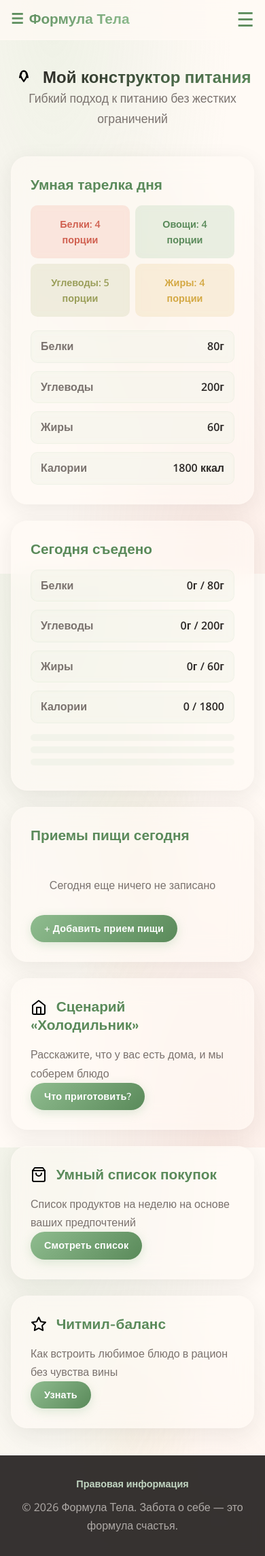
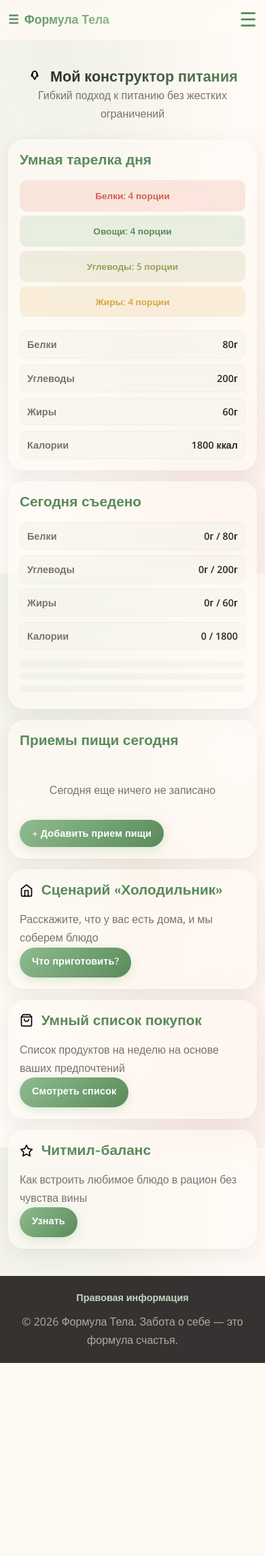
Before and after one commit to maxxmoto/formula-tela, a Flask app: page /nutrition/ in a window 390 px wide. Shown: the whole page at 68% size. After the commit the page ends 2005 px from the top, so only its background shows below. Run offline with Flask 3, Linux system fonts and the light colour scheme; the visitor is signed in with stand-in values (Sample User, id 1); data that the repository does not hold is empty.

Commit message:
Fix navigate calls + full mobile responsive overhaul

```diff
--- a/static/css/style.css
+++ b/static/css/style.css
@@ -842,6 +842,16 @@ p { color: var(--text-muted); line-height: 1.7; }
 .back-link svg { width: 18px; height: 18px; }
 
 /* ===== Responsive — Mobile First ===== */
+
+/* Large tablets and below */
+@media (max-width: 900px) {
+    .hero .container { flex-direction: column; text-align: center; }
+    .steps { flex-direction: column; }
+    .step-arrow { transform: rotate(90deg); }
+    .features-grid { grid-template-columns: repeat(2, 1fr); }
+}
+
+/* Tablets and below */
 @media (max-width: 768px) {
     .nav-toggle { display: block; }
     .nav-links {
@@ -855,34 +865,139 @@ p { color: var(--text-muted); line-height: 1.7; }
         backdrop-filter: blur(20px);
         -webkit-backdrop-filter: blur(20px);
         padding: 16px 20px;
+        padding-bottom: 24px;
         border-bottom: 1px solid rgba(143, 188, 143, 0.1);
         box-shadow: 0 20px 40px rgba(0,0,0,0.08);
-        gap: 4px;
+        gap: 2px;
         z-index: 99;
+        max-height: 80vh;
+        overflow-y: auto;
     }
     .nav-links.active { display: flex; }
-    .nav-link, .nav-btn-link { padding: 12px 16px; font-size: 1.05rem; border-radius: var(--radius-sm); }
-    .nav-btn { margin-top: 8px; text-align: center; }
+    .nav-link, .nav-btn-link {
+        padding: 14px 16px;
+        font-size: 1rem;
+        border-radius: var(--radius-sm);
+        min-height: 48px;
+    }
+    .nav-link svg, .nav-btn-link svg { width: 20px; height: 20px; }
+    .nav-btn { margin-top: 6px; text-align: center; }
+
     .container { padding: 0 16px; }
-    h1 { font-size: 1.8rem; }
-    h2 { font-size: 1.4rem; }
+    h1 { font-size: 1.6rem; }
+    h2 { font-size: 1.25rem; }
+    .h-icon { width: 22px; height: 22px; margin-right: 6px; }
+    h2 .h-icon { width: 20px; height: 20px; }
+
     .dashboard-grid, .nutrition-grid, .weight-grid, .analytics-grid, .fitness-grid,
-    .community-layout, .fridge-layout { grid-template-columns: 1fr; }
+    .community-layout, .fridge-layout { grid-template-columns: 1fr; gap: 16px; }
     .today-panel, .log-card { grid-column: span 1; }
-    .form-row, .quick-log-form .log-row { grid-template-columns: 1fr; }
-    .weight-input-row { flex-direction: column; }
-    .setup-card, .auth-card, .legal-card { padding: 28px 20px; }
-    .photo-grid { grid-template-columns: repeat(2, 1fr); }
+
+    .dash-card, .nutri-card, .fit-card, .anal-card, .weight-card, .grocery-category,
+    .chat-card, .sidebar-card, .sos-tip, .cheat-card, .fridge-input-card, .fridge-results {
+        padding: 20px;
+    }
+
+    .form-row { grid-template-columns: 1fr; gap: 0; }
+    .quick-log-form .log-row { grid-template-columns: 1fr; gap: 8px; }
+    .weight-input-row { flex-direction: column; gap: 8px; }
+    .weight-input-row .btn { width: 100%; }
+
+    .setup-card, .auth-card, .legal-card { padding: 24px 16px; }
+    .welcome-card { padding: 32px 20px; }
+    .welcome-title { font-size: 2rem; }
+
+    .photo-grid { grid-template-columns: repeat(2, 1fr); gap: 6px; }
+    .photo-item img { height: 100px; }
+
     .community-sidebar { order: -1; }
-    .modal-content { margin: 5% 16px; padding: 24px; }
-    .footer-links { flex-direction: column; gap: 8px; }
-    .dashboard-header { flex-direction: column; }
+    .chat-messages { height: 280px; padding: 16px; }
+    .chat-header { padding: 16px; }
+    .chat-input-area { padding: 12px 16px; }
+
+    .modal-content { margin: 5% 12px; padding: 20px; }
+    .modal { align-items: flex-start; padding-top: 40px; }
+
+    .footer-links { flex-direction: column; gap: 6px; }
+    .dashboard-header { flex-direction: column; gap: 16px; }
+
+    .plate-visual { grid-template-columns: 1fr 1fr; gap: 6px; }
+    .plate-segment { padding: 12px; font-size: 0.85rem; }
+
+    .macro-details { grid-template-columns: 1fr 1fr; gap: 8px; }
+    .macro-stat { padding: 8px 10px; font-size: 0.9rem; }
+
+    .duration-options { flex-wrap: wrap; }
+    .duration-option { flex: 1; min-width: 60px; }
+    .duration-option span { padding: 10px 6px; font-size: 0.85rem; }
+
+    .exercise-item { padding: 10px; }
+    .timer-value { font-size: 2.2rem; }
+
+    .weight-chart-container { height: 200px; }
+    .weight-chart-mini { height: 100px; }
+    .habit-chart-container { height: 160px; }
+
+    .grocery-actions { flex-direction: column; gap: 8px; }
+    .grocery-actions .btn { width: 100%; }
+
+    .tag-input-row { flex-direction: column; gap: 8px; }
+    .tag-input-row .btn { width: 100%; }
+
+    .meal-option { flex-direction: column; align-items: flex-start; }
+    .meal-img { width: 80px; height: 80px; }
+    .back-link { font-size: 0.85rem; margin-bottom: 12px; }
+
+    .last-log-info { flex-direction: column; gap: 4px; }
+    .last-value { font-size: 1.3rem; }
+
+    .weight-entry { padding: 10px 0; font-size: 0.9rem; }
+
+    .btn { padding: 12px 24px; font-size: 0.95rem; min-height: 44px; }
+    .btn-sm { padding: 8px 16px; font-size: 0.85rem; min-height: 36px; }
+    .btn-lg { padding: 14px 28px; font-size: 1rem; }
+
+    .form-input { padding: 12px 14px; font-size: 16px; }
+    select.form-input { font-size: 16px; }
+
+    .page-header { margin-bottom: 24px; }
+    .page-subtitle { font-size: 1rem; }
+
+    .footer { padding: 20px 0; }
+
+    .welcome-icon { width: 56px; height: 56px; margin-bottom: 20px; }
+    .welcome-subtitle { font-size: 1rem; margin-bottom: 32px; }
+
+    .emoji-rating span { font-size: 1.6rem; }
+    .file-input-label { padding: 10px 16px; font-size: 0.9rem; }
 }
 
+/* Small phones */
 @media (max-width: 420px) {
-    h1 { font-size: 1.5rem; }
-    .btn { padding: 10px 20px; font-size: 0.9rem; }
+    .nav-logo { font-size: 1.1rem; }
+    .nav-logo svg { width: 20px; height: 20px; }
+    h1 { font-size: 1.35rem; }
+    h2 { font-size: 1.1rem; }
+    .container { padding: 0 12px; }
+    .btn { padding: 10px 18px; font-size: 0.9rem; }
+    .dash-card, .nutri-card, .fit-card, .anal-card, .weight-card { padding: 16px; }
     .photo-grid { grid-template-columns: 1fr; }
     .grocery-grid { grid-template-columns: 1fr; }
     .macro-details { grid-template-columns: 1fr; }
+    .plate-visual { grid-template-columns: 1fr; }
+    .welcome-title { font-size: 1.6rem; }
+    .welcome-card { padding: 24px 16px; }
+    .setup-card { padding: 20px 14px; }
+    .welcome-icon { width: 48px; height: 48px; }
+    .weight-chart-container { height: 180px; }
+    .habit-chart-container { height: 140px; }
 }
+
+/* Touch-friendly: no hover effects on touch devices */
+@media (hover: none) {
+    .btn:hover, .nav-link:hover, .dash-card:hover, .feature-card:hover {
+        transform: none !important;
+        box-shadow: none !important;
+    }
+    .btn-primary:hover { box-shadow: 0 4px 15px rgba(143, 188, 143, 0.3) !important; }
+}
```
